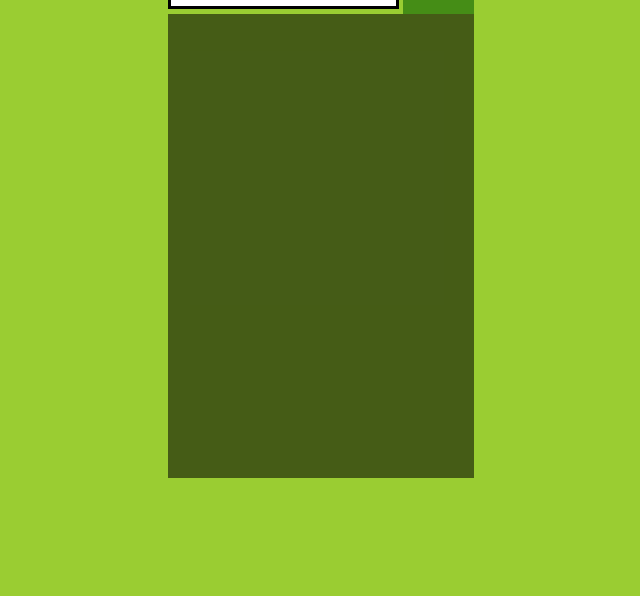
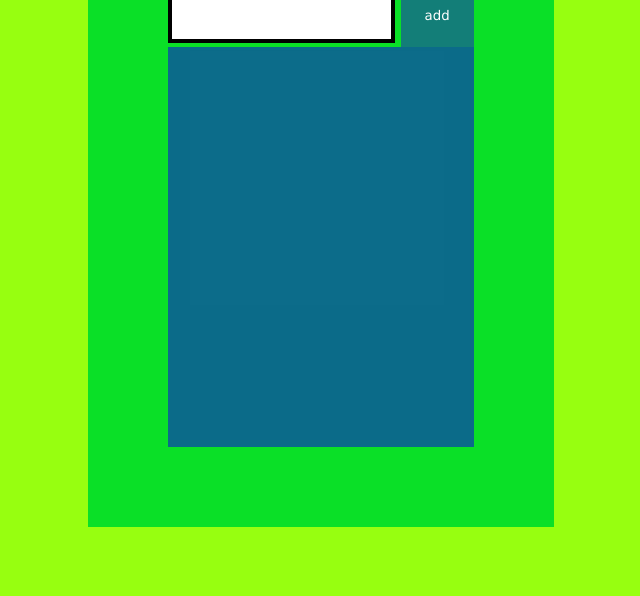
Before and after one commit to IsraelLinhares/Listagem-ToDo, a plain HTML site: page index.html in a window 1280 px wide. Shown: the part 204-800 px from the top of the page, without its empty margins (319-959 px from the left). Drawn offline with Linux system fonts and the light colour scheme.

Commit message:
atualizando css

```diff
--- a/index.html
+++ b/index.html
@@ -10,7 +10,9 @@
 
   <body>
     <div class="mod">
+      <div class="titulo">
       <h1>Tarefas</h1>
+    </div>
       <input></input>
       <button id="add" onclick="adicionar()">add</button>
 
--- a/script.js
+++ b/script.js
@@ -5,7 +5,7 @@ const tarefas = [];
 
 function adicionar() {
   if (!input.value) {
-    alert("Cafe tua tarefa man?");
+    alert("Cade tua tarefa man?");
   } else {
     tarefas.push(input.value);
     input.value = "";
--- a/style.css
+++ b/style.css
@@ -1,8 +1,11 @@
 * {
   margin: 0%;
+  font-family: "Lucida Sans", "Lucida Sans Regular", "Lucida Grande",
+    "Lucida Sans Unicode", Geneva, Verdana, sans-serif;
+  box-sizing: border-box;
 }
 body {
-  background-color: yellowgreen;
+  background-color: rgb(151, 255, 16);
   display: grid;
   place-items: center;
   min-height: 100vh;
@@ -11,43 +14,43 @@ body {
 
 .mod {
   text-align: center;
+  background-color: rgb(10, 224, 39);
+  padding: 10vh;
 }
 
 #add {
-  border: 0ch;
-  color: white;
+  border: 0;
+  color: rgb(255, 255, 255);
   padding: 2vh;
-  background-color: rgba(0, 90, 0, 0.548);
+  background-color: rgb(19, 126, 120);
   padding: 3vh 3vh;
 }
 #add:hover {
-  background-color: darkgreen;
+  background-color: rgb(25, 175, 20);
   transition-duration: 0.3s;
 }
 h1 {
-  text-shadow: 10px 10px 10px black;
 }
 input {
-  border: 3px solid black;
+  border: 0.5vh solid black;
   padding: 2vh 3vh;
-  position: relative;
 }
 ul {
   list-style-type: symbols();
   padding: 4vh;
   height: 50vh;
-  background-color: rgba(0, 0, 0, 0.548);
+  background-color: rgba(13, 16, 216, 0.555);
   overflow-y: auto;
   text-align: left;
   font-size: 4vh;
 }
 li {
-  background-color: rgba(175, 121, 20, 0.418);
+  background-color: rgb(19, 126, 120);
   margin: 1vh;
   padding: 1vh 2vh;
   border-radius: 1vh;
 }
 li:hover {
   transition-duration: 0.18s;
-  background-color: rgb(175, 121, 20);
+  background-color: rgb(25, 175, 20);
 }
```
